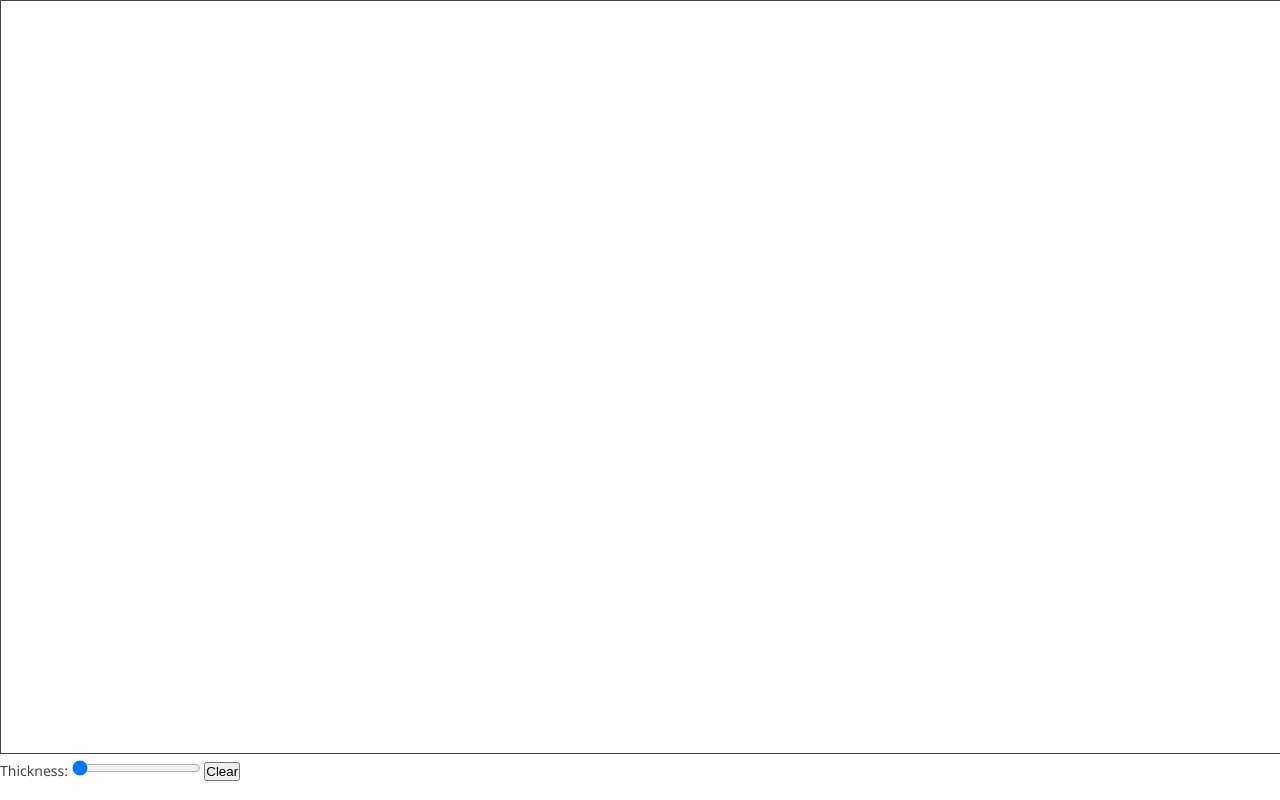
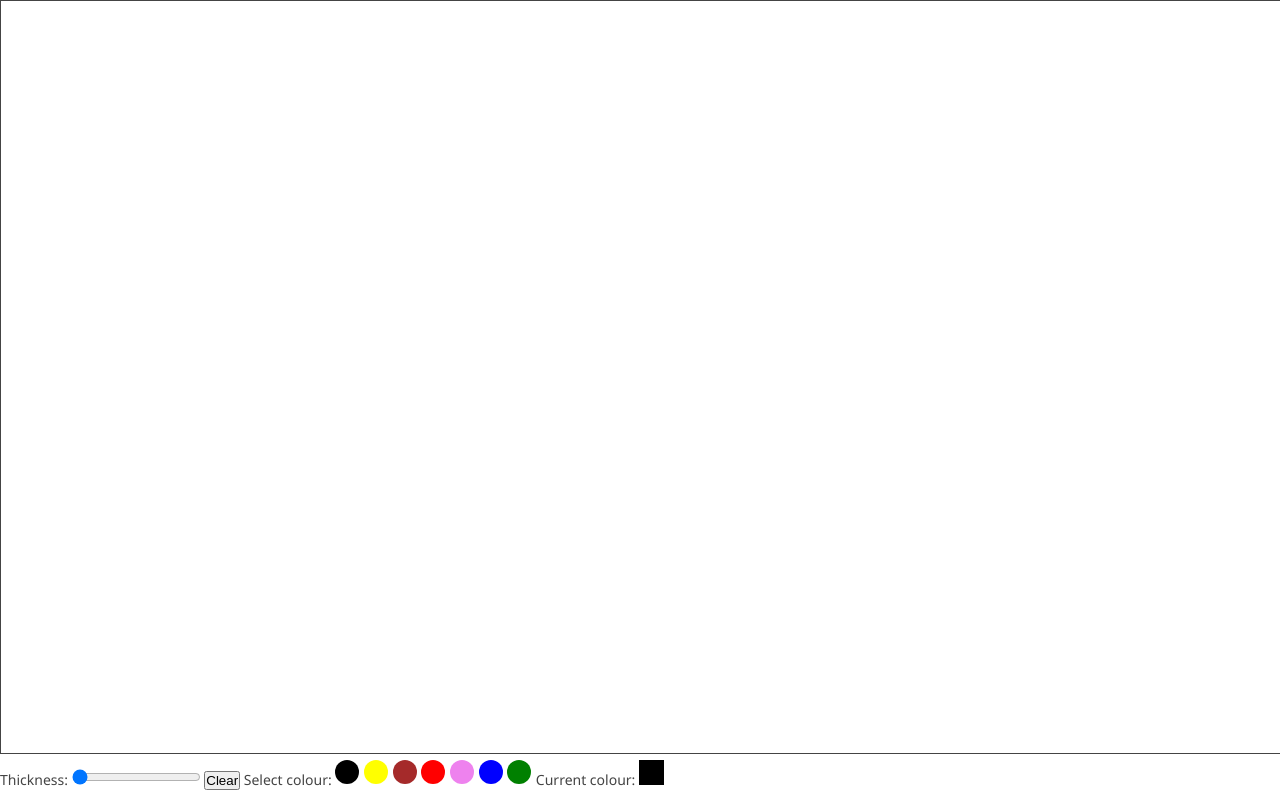
Before and after one commit to BrennanJones/CollaborativeDrawingPad, a plain HTML site: page index.html in a window 1280 px wide. Drawn offline with nearby package versions, Linux system fonts and the light colour scheme; no server answers.

Commit message:
Added support for multiple colours, got rid of debug messages.

```diff
--- a/app.js
+++ b/app.js
@@ -25,6 +25,8 @@ function handler(request, response) {
 		fileServer.serve(request, response);
 	});
 }
+
+io.set('log level', 1);
 
 var drawnPaths = {};
 var numPaths = 0;
--- a/assets/js/script.js
+++ b/assets/js/script.js
@@ -30,11 +30,21 @@ $(function() {
 		ctx = canvas[0].getContext('2d');
 
 	var thicknessSlider = $('#thicknessSlider'),
-	    clearButton = $('#clearButton');
+	    clearButton = $('#clearButton'),
+		blackPalette = $('#blackPalette'),
+		yellowPalette = $('#yellowPalette'),
+		brownPalette = $('#brownPalette'),
+		redPalette = $('#redPalette'),
+		violetPalette = $('#violetPalette'),
+		bluePalette = $('#bluePalette'),
+		greenPalette = $('#greenPalette'),
+		currentColourIndicator = $('#currentColourIndicator');
 
 	var id = Math.round($.now()*Math.random());
 
 	var drawing = false;
+
+	var colour = 'black';
 
 	var clients = {};
 	var cursors = {};
@@ -61,7 +71,7 @@ $(function() {
 			// Draw a line on the canvas. clients[data.id] holds
 			// the previous position of this user's mouse pointer.
 
-			drawLine(clients[data.id].x, clients[data.id].y, data.x, data.y, data.thickness);
+			drawLine(clients[data.id].x, clients[data.id].y, data.x, data.y, data.colour, data.thickness);
 		}
 
 		// Save the current client state.
@@ -100,6 +110,7 @@ $(function() {
 				'y': canvasCoords.y,
 				'drawing': drawing,
 				'id': id,
+				'colour': colour,
 				'thickness': thickness
 			});
 			lastEmit = $.now();
@@ -109,7 +120,7 @@ $(function() {
 		// not received in the socket.on('moving') event above.
 
 		if (drawing) {
-			drawLine(prev.x, prev.y, canvasCoords.x, canvasCoords.y, thickness);
+			drawLine(prev.x, prev.y, canvasCoords.x, canvasCoords.y, colour, thickness);
 
 			prev.x = canvasCoords.x;
 			prev.y = canvasCoords.y;
@@ -124,6 +135,34 @@ $(function() {
 		socket.emit('clear', {});
 	});
 
+	blackPalette.on('click', function() {
+		changeColour('black');
+	});
+
+	yellowPalette.on('click', function() {
+		changeColour('yellow');
+	});
+
+	brownPalette.on('click', function() {
+		changeColour('brown');
+	});
+
+	redPalette.on('click', function() {
+		changeColour('red');
+	});
+
+	violetPalette.on('click', function() {
+		changeColour('violet');
+	});
+
+	bluePalette.on('click', function() {
+		changeColour('blue');
+	});
+
+	greenPalette.on('click', function() {
+		changeColour('green');
+	});
+
 	// Remove inactive clients after 5 minutes of inactivity.
 	setInterval(function() {
 		for (ident in clients) {
@@ -135,12 +174,12 @@ $(function() {
 		}
 	}, 300000);
 
-	function drawLine(fromX, fromY, toX, toY, thickness) {
+	function drawLine(fromX, fromY, toX, toY, colour, thickness) {
 		ctx.beginPath();
 		ctx.lineWidth = thickness;
-		ctx.lineHeight = thickness;
 		ctx.moveTo(fromX, fromY);
 		ctx.lineTo(toX, toY);
+		ctx.strokeStyle = colour;
 		ctx.stroke();
 	}
 
@@ -157,4 +196,11 @@ $(function() {
 			y: canvasY * ( (win.height() * 0.94) / canvasHeight )
 		};
 	}
+
+	function changeColour(newColour) {
+		colour = newColour;
+		var indicatorCtx = currentColourIndicator[0].getContext('2d');
+		indicatorCtx.fillStyle = newColour;
+		indicatorCtx.fillRect(0,0,25,25);
+	}
 });
--- a/index.html
+++ b/index.html
@@ -31,6 +31,16 @@
         	<div id="toolbar">
             	Thickness: <input id="thicknessSlider" type="range" min="1" max="100" value="1" width="200" />
                 <button type="button" id="clearButton">Clear</button>
+                Select colour:
+                <canvas id="blackPalette" width="25" height="25"></canvas>
+                <canvas id="yellowPalette" width="25" height="25"></canvas>
+                <canvas id="brownPalette" width="25" height="25"></canvas>
+                <canvas id="redPalette" width="25" height="25"></canvas>
+                <canvas id="violetPalette" width="25" height="25"></canvas>
+                <canvas id="bluePalette" width="25" height="25"></canvas>
+                <canvas id="greenPalette" width="25" height="25"></canvas>
+                Current colour:
+                <canvas id="currentColourIndicator" width="25" height="25"></canvas>
             </div>
         </div>
 
@@ -46,6 +56,71 @@
 						return e.preventDefault();
 					}
 				});
+
+				/* DRAW PALETTE ELLIPSES */
+
+				// Black
+				//var palette = $('#blackPalette');
+				var palette = document.getElementById('blackPalette');
+				var ctx = palette.getContext('2d');
+				ctx.beginPath();
+				ctx.arc(12,12,12,0,2*Math.PI);
+				ctx.fillStyle = 'black';
+				ctx.fill();
+
+				// Yellow
+				palette = document.getElementById('yellowPalette');
+				ctx = palette.getContext('2d');
+				ctx.beginPath();
+				ctx.arc(12,12,12,0,2*Math.PI);
+				ctx.fillStyle = 'yellow';
+				ctx.fill();
+
+				// Brown
+				palette = document.getElementById('brownPalette');
+				ctx = palette.getContext('2d');
+				ctx.beginPath();
+				ctx.arc(12,12,12,0,2*Math.PI);
+				ctx.fillStyle = 'brown';
+				ctx.fill();
+
+				// Red
+				palette = document.getElementById('redPalette');
+				ctx = palette.getContext('2d');
+				ctx.beginPath();
+				ctx.arc(12,12,12,0,2*Math.PI);
+				ctx.fillStyle = 'red';
+				ctx.fill();
+
+				// Violet
+				palette = document.getElementById('violetPalette');
+				ctx = palette.getContext('2d');
+				ctx.beginPath();
+				ctx.arc(12,12,12,0,2*Math.PI);
+				ctx.fillStyle = 'violet';
+				ctx.fill();
+
+				// Blue
+				palette = document.getElementById('bluePalette');
+				ctx = palette.getContext('2d');
+				ctx.beginPath();
+				ctx.arc(12,12,12,0,2*Math.PI);
+				ctx.fillStyle = 'blue';
+				ctx.fill();
+
+				// Green
+				palette = document.getElementById('greenPalette');
+				ctx = palette.getContext('2d');
+				ctx.beginPath();
+				ctx.arc(12,12,12,0,2*Math.PI);
+				ctx.fillStyle = 'green';
+				ctx.fill();
+
+				/* FILL CURRENT COLOUR INDICATOR WITH DEFAULT COLOUR */
+				var indicator = document.getElementById('currentColourIndicator');
+				ctx = indicator.getContext('2d');
+				ctx.fillStyle = 'black';
+				ctx.fillRect(0,0,25,25);
 			});
 		</script>
 	</body>
```
Also changed, not shown: 1 other file.
